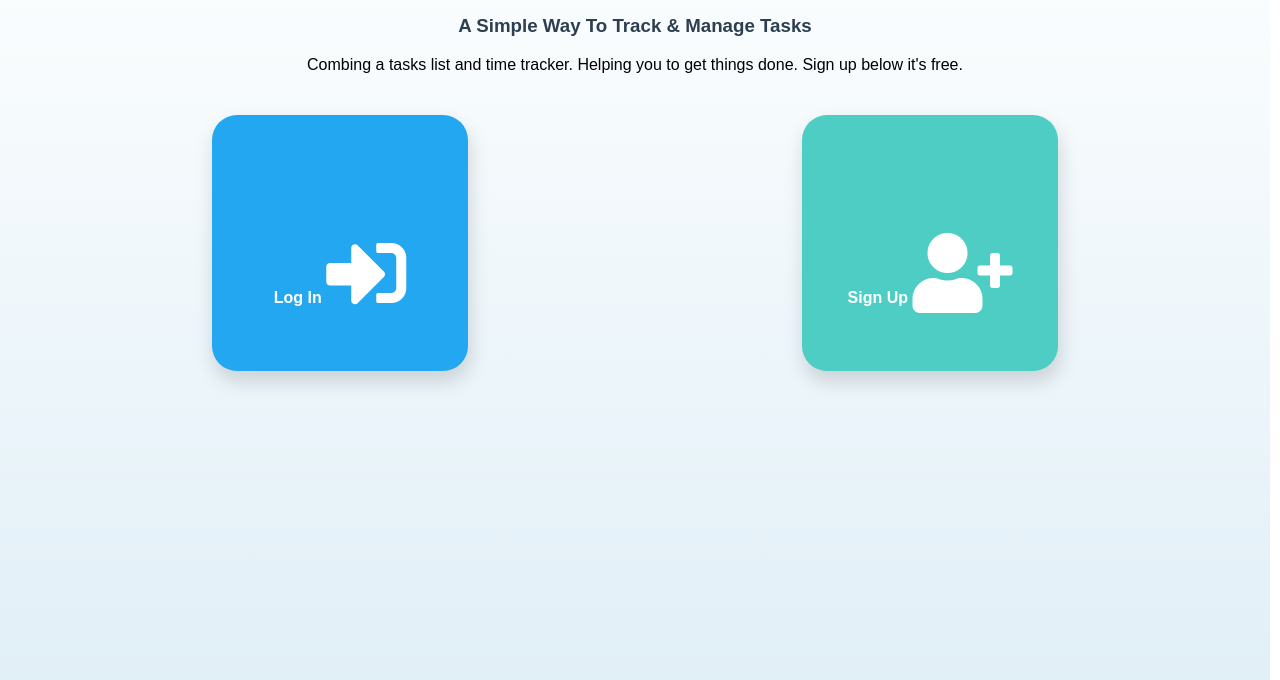
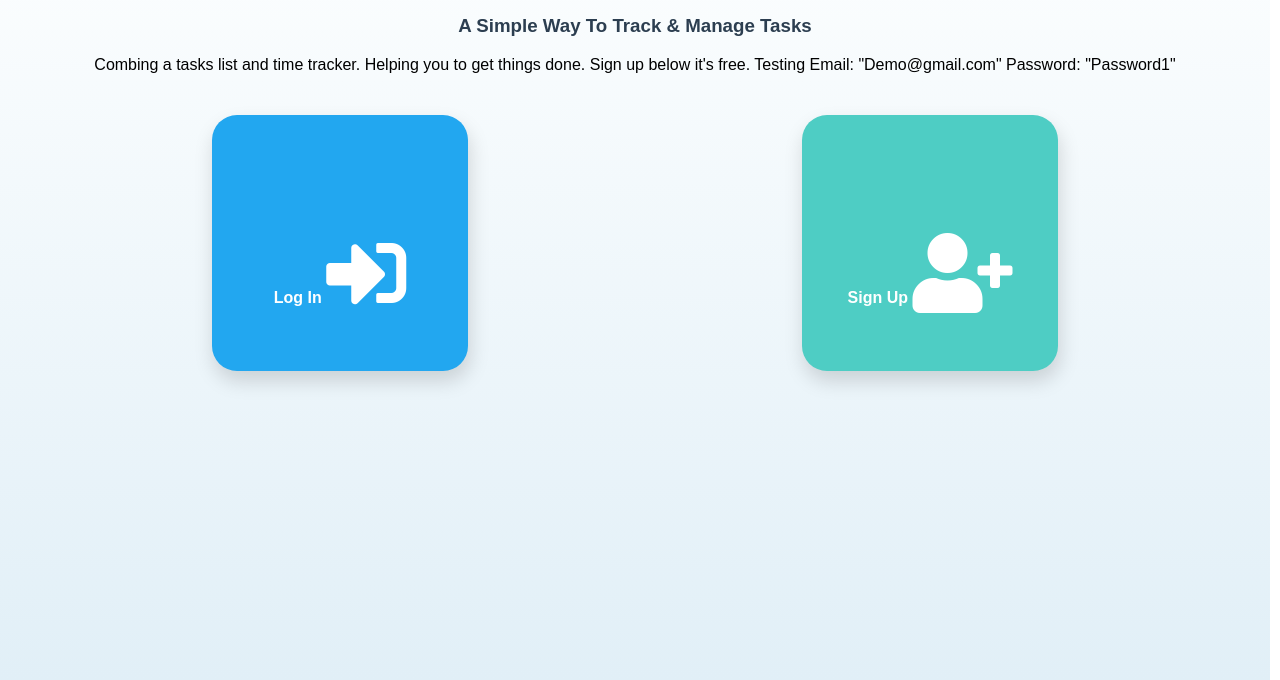
Before and after one commit to Bri997/accountability, a website: page Public/index.html in a window 1280 px wide. Shown: the part 205-885 px from the top of the page. Drawn offline with nearby package versions, Linux system fonts and the light colour scheme.

Commit message:
added testing login

```diff
--- a/Public/index.html
+++ b/Public/index.html
@@ -39,6 +39,7 @@
             <h3>A Simple Way To Track &amp; Manage Tasks</h3>
 
             <p>Combing a tasks list and time tracker. Helping you to get things done. Sign up below it's free.
+            Testing Email: "Demo@gmail.com" Password: "Password1"
             </p>
 
 
```
